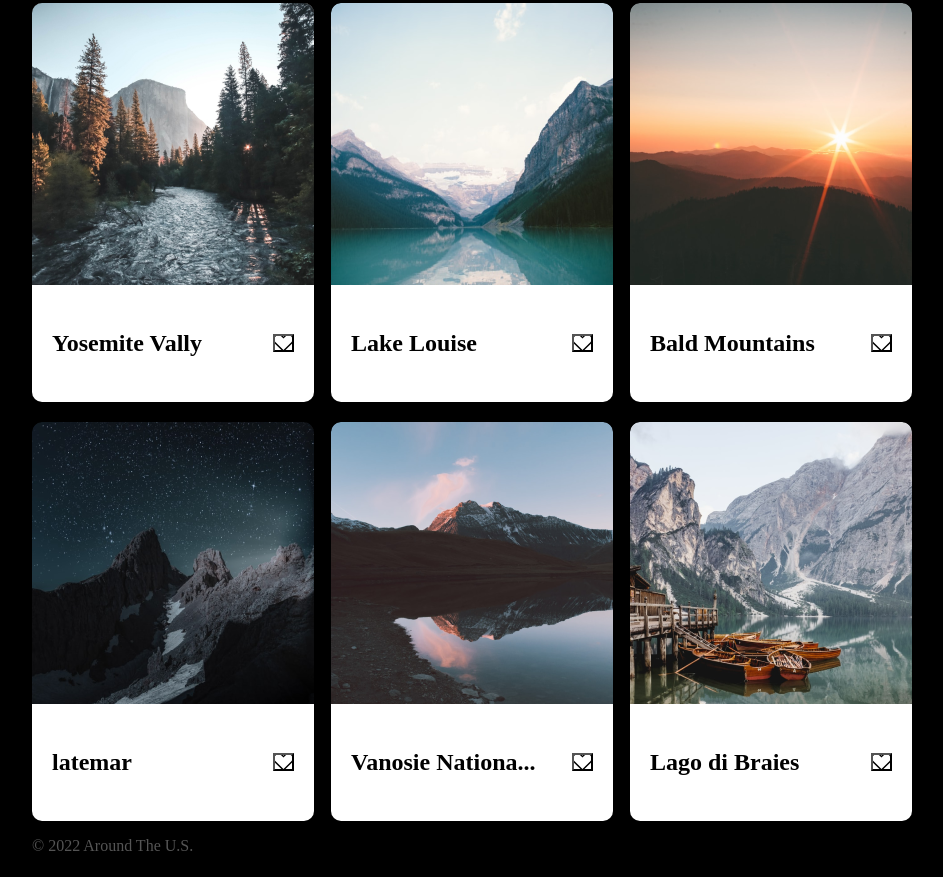
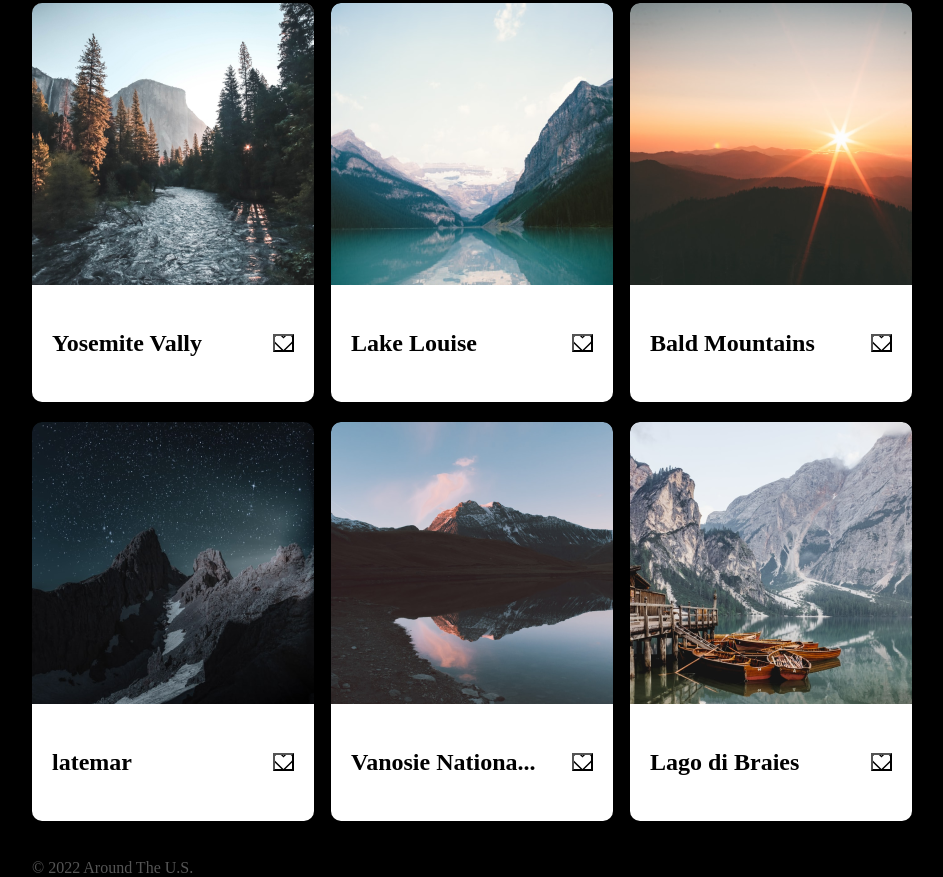
Before and after one commit to rgrullon24/se_project_aroundtheus, a plain HTML site: page index.html in a window 1280 px wide. Shown: the part 277-1154 px from the top of the page, without its empty margins (168-1111 px from the left). Before the commit the page ends 1132 px from the top, so only its background shows below. Drawn offline with Linux system fonts and the light colour scheme.

Commit message:
New update for my project

```diff
--- a/pages/index.css
+++ b/pages/index.css
@@ -140,6 +140,10 @@ media screen and max-width480px {
     margin: 0;
     width: 100%;
   }
+
+  .footer {
+    flex-direction: column;
+  }
 }
 
 .footer {
@@ -150,4 +154,7 @@ media screen and max-width480px {
   color: #545454;
   padding-top: auto;
   padding-bottom: auto;
+  padding-top: 22px;
+  padding-bottom: auto;
+  margin: auto;
 }
```
